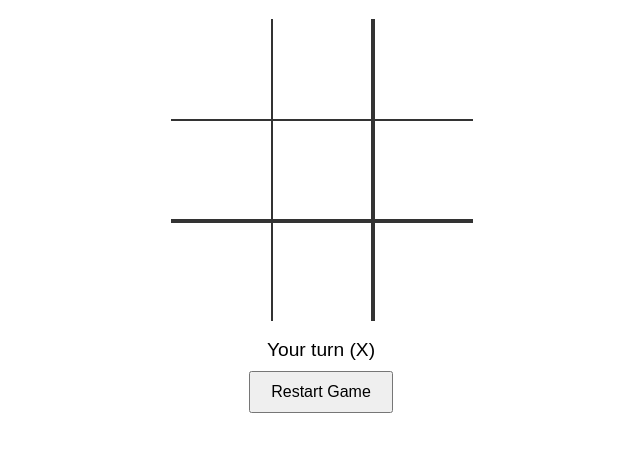
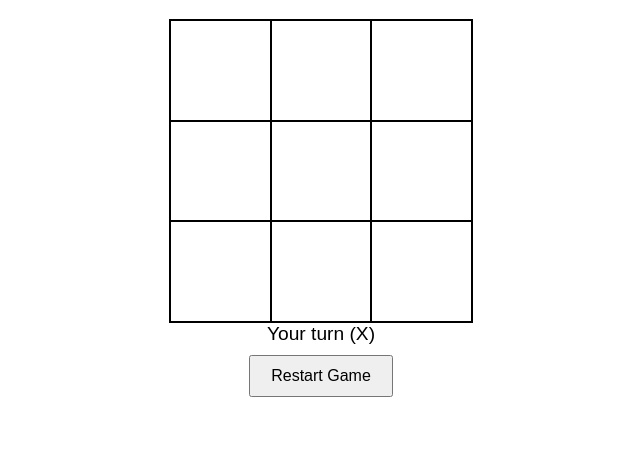
Before and after one commit to rgriola/tic-tac-toe, a plain HTML site: page index.html in a window 1280 px wide. Shown: the part 69-520 px from the top of the page, without its empty margins (319-959 px from the left). Drawn offline with Linux system fonts and the light colour scheme.

Commit message:
Fix inconsistent border thickness on the game board

```diff
--- a/style.css
+++ b/style.css
@@ -7,20 +7,20 @@ body {
 
 .board {
     display: grid;
-    grid-template-columns: repeat(3, 100px);
-    grid-template-rows: repeat(3, 100px);
-    margin-bottom: 20px;
+    grid-template-columns: repeat(3, 1fr);
+    grid-template-rows: repeat(3, 1fr);
+    width: 300px;
+    height: 300px;
+    border: 2px solid black; /* Outer border for the board */
 }
 
 .cell {
-    width: 100px;
-    height: 100px;
-    border: 2px solid #333;
     display: flex;
+    align-items: center;
     justify-content: center;
-    align-items: center;
-    font-size: 2em;
-    cursor: pointer;
+    border: 1px solid black; /* Consistent border thickness */
+    box-sizing: border-box; /* Ensures borders are included in the element's size */
+    font-size: 2rem;
 }
 
 .cell:first-child,
```
